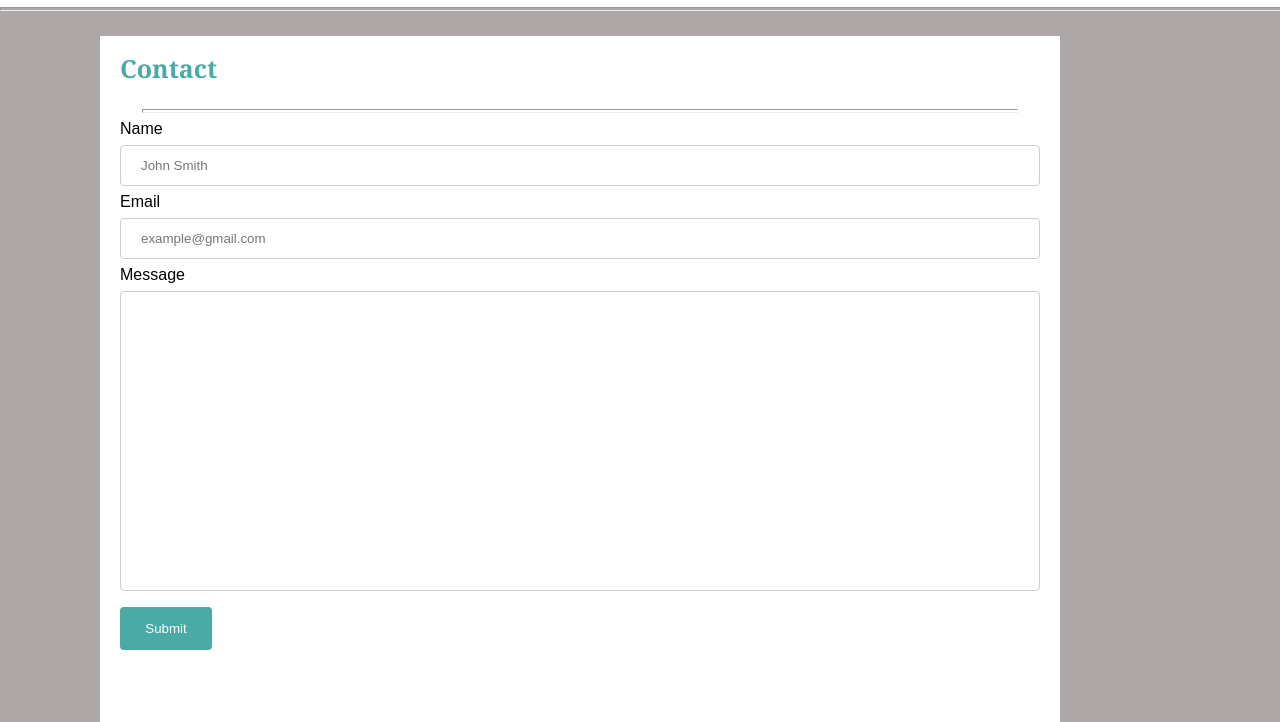
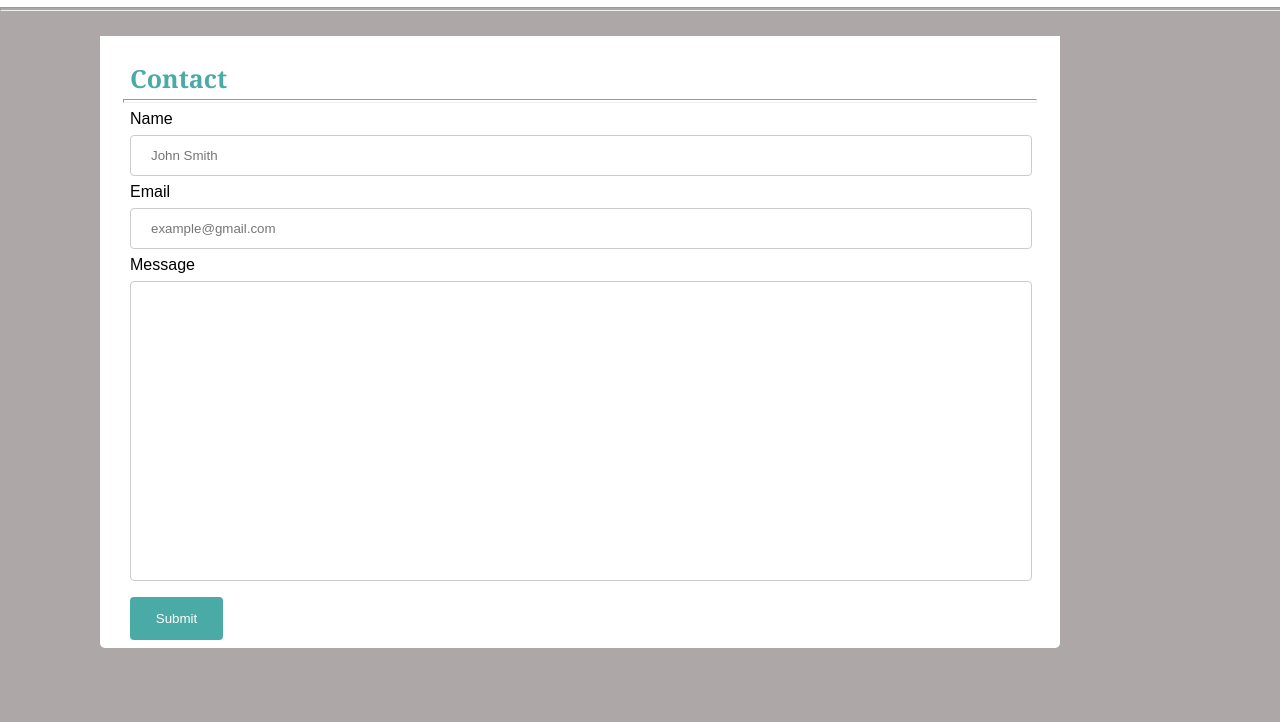
Before and after one commit to jzubak/Basic-Portfolio, a plain HTML site: page contact.html in a window 1280 px wide. Shown: the part 78-800 px from the top of the page. Drawn offline with Linux system fonts and the light colour scheme.

Commit message:
Night Homework 2

```diff
--- a/contact.css
+++ b/contact.css
@@ -1,5 +1,5 @@
 input[type=text], select {
-    width: 100%;
+    width: 97%;
     padding: 12px 20px;
     margin: 8px 0;
     display: inline-block;
@@ -9,7 +9,7 @@ input[type=text], select {
   }
 
 input[type=text2], select {
-    width: 100%;
+    width: 97%;
     height: 300px;
     padding: 12px 20px;
     margin: 8px 0;
@@ -30,7 +30,7 @@ input[type=submit] {
     cursor: pointer;
   }
 
-input[type=submit]:hover {s
+input[type=submit]:hover {
     background-color:  #4aaaa5;
   }
 
@@ -38,5 +38,5 @@ input[type=submit]:hover {s
     font-family: "Arial", Helvetica, sans-serif;
     border-radius: 5px;
     background-color: white;
-    padding: 20px;
+    padding-left: 30px;
   }
--- a/contact.html
+++ b/contact.html
@@ -23,8 +23,8 @@
         </header>
         <div class='div3'>
             <h2>Contact</h2>
+            <hr class="hr2">
             <div class='div4'>
-                <hr class="hr2">
                 <form>
                     <label for="name">Name</label>
                     <input type="text" id="name" placeholder="John Smith">
--- a/index.css
+++ b/index.css
@@ -77,14 +77,14 @@ h2 {
     font-weight: bold;
     color : #4aaaa5;
     border: 2px;
-    padding-top: 20px;
-    padding-left: 20px;
+    padding-top: 30px;
+    padding-left: 30px;
     border-color: rgb(207, 203, 203);
 }
 
 .div3 {
     width: 960px;
-    height: 960px;
+    height: 600px;
     background: #fff;
     margin-top: 25px;
     margin-left: 100px;
@@ -98,10 +98,12 @@ img{
     float: left;
     height: 200px;
     width: 200px;
+    padding-left: 20px;
 }
 .hr2{
     height: 2px;
     width: 95%;
+    padding-left: 0;
     align-content: center;
     color:solid grey;
     z-index: 1;
```
